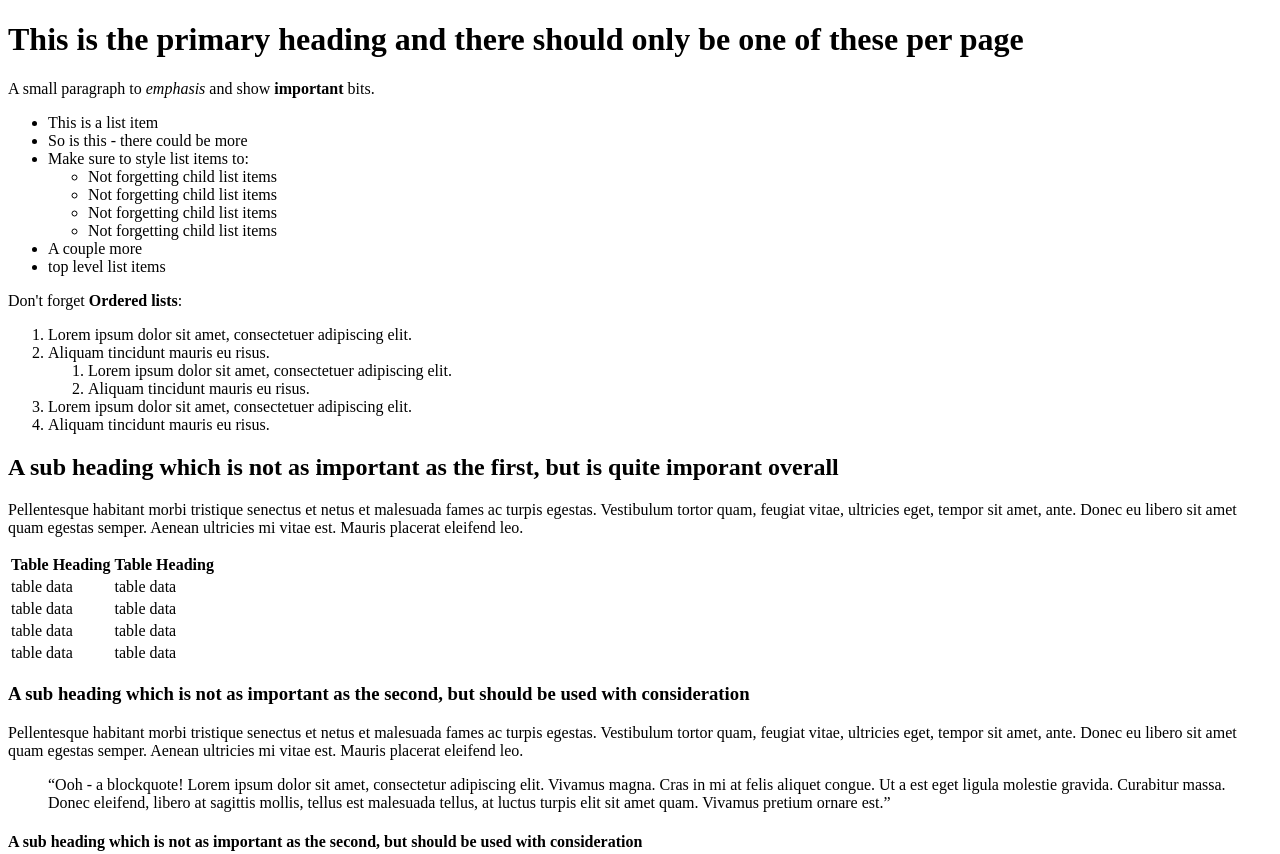
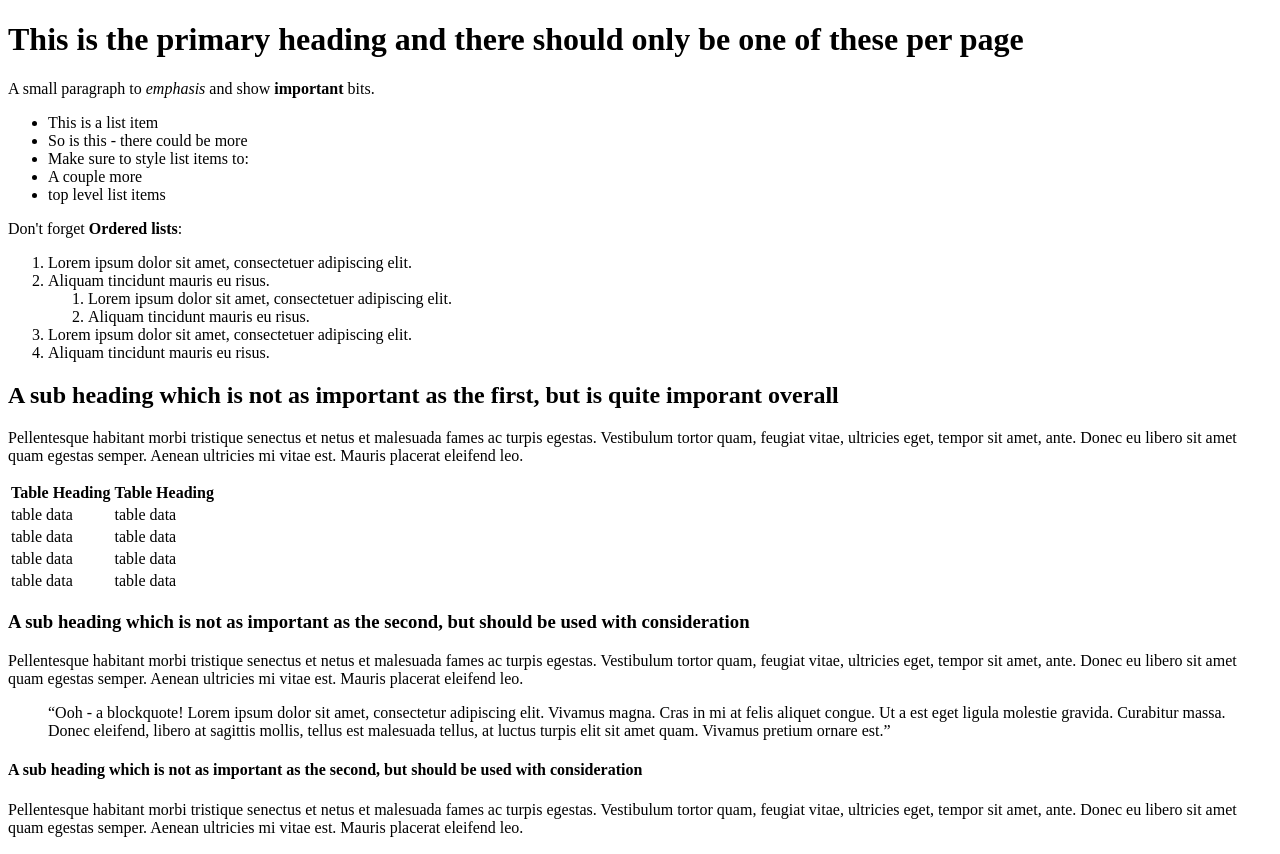
Before and after one commit to uagc-it-readiness/front-end-development-course-assignments, a plain HTML site: page Exercise4/index.html in a window 1280 px wide. Shown: the top 854 px of the page. Drawn offline with nearby package versions, Linux system fonts and the light colour scheme.

Commit message:
My Commit

```diff
--- a/Exercise4/index.html
+++ b/Exercise4/index.html
@@ -13,13 +13,7 @@
             <li>This is a list item</li>
             <li>So is this - there could be more</li>
             <li>Make sure to style list items to:
-                <ul>
-                    <li>Not forgetting child list items</li>
-                    <li>Not forgetting child list items</li>
-                    <li>Not forgetting child list items</li>
-                    <li>Not forgetting child list items</li>
-                </ul>
-            </li>
+           </li>
             <li>A couple more</li>
             <li>top level list items</li>
         </ul>
```
